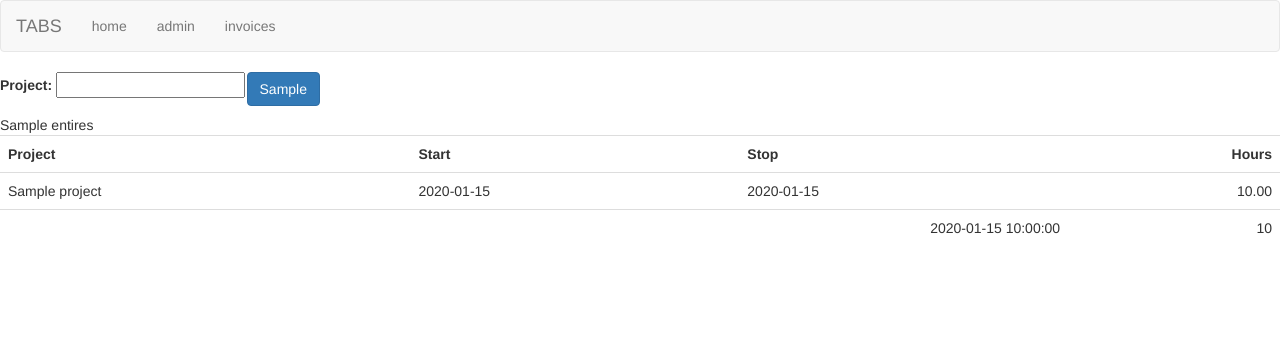
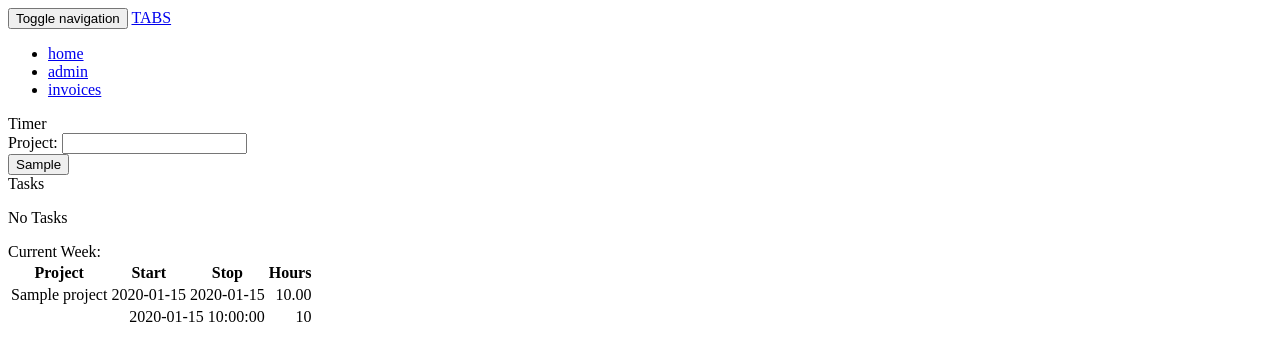
Before and after one commit to cisko3000/tabs, a Python web app: template app/templates/home.html in a window 1280 px wide. Shown: the top 361 px of the page. Run offline with Jinja, Linux system fonts and the light colour scheme; the template is opened without the code that fills it: most values are stand-ins (such as "Sample title", 1, 10 or a date in 2020); form fields are guessed from the names that the template uses; some libraries are stand-ins or nearby versions.

Commit message:
Improve design

```diff
--- a/app/templates/base.html
+++ b/app/templates/base.html
@@ -8,7 +8,7 @@
 {% endblock %}
 
 {% block navbar %}
-	<nav class="navbar navbar-default">
+	<nav class="navbar navbar-inverse">
 			<div class="container-fluid">
 				<div class="navbar-header">
 					<button type="button" class="navbar-toggle collapsed" data-toggle="collapse" data-target="#menu-collapse" aria-expanded="false">
@@ -17,16 +17,17 @@
         				<span class="icon-bar"></span>
         				<span class="icon-bar"></span>
       				</button>
-      			<a class="navbar-brand" href="{{ url_for('home') }}">TABS</a>
-      		</div>
+      				<a class="navbar-brand" href="{{ url_for('home') }}">TABS</a>
+      			</div>
       		<!-- Nav links for toggling -->
       		<div class="collapse navbar-collapse" id="menu-collapse">
 				<ul class="nav navbar-nav">
-					<li><a href="{{ url_for('home') }}">home</a></li>
+					<li class="active"><a href="{{ url_for('home') }}">home</a></li>
 					<li><a href="{{ url_for('admin') }}">admin</a></li>
 					<li><a href="{{ url_for('tabs_invoice.invoices') }}">invoices</a></li>
 				</ul>
 			</div>
+		</div>
 	</nav>
 {% endblock navbar %}
 
@@ -49,8 +50,10 @@
 {% endblock %}
 
 
-    {% block scripts %}
-
-    <script src="{{bootstrap_find_resource('js/bootstrap.js', cdn='bootstrap')}}"></script>
+{% block scripts %}
+<script src="{{bootstrap_find_resource('js/bootstrap.js', cdn='bootstrap')}}"></script>
 <script src="/admin/static/admin/js/form-1.0.0.js"></script>
-    {% endblock scripts %}
+{% endblock scripts %}
+{% block styles %}
+<link rel="stylesheet" type="text/css" href="{{ bootstrap_find_resource('bootstrap.css', 'sandstone', use_minified = True) }}">
+{% endblock styles%}
--- a/app/templates/home.html
+++ b/app/templates/home.html
@@ -7,43 +7,86 @@
 
 
 {% block content %}
-<script>
-	$(document).ready(function() {$("#project").select2()});
-</script>
-<div style="width:320px">
-<form role="form" action="{{ url_for('home') }}" method="post">
-	<div class="form-group" style="min-width:310px">
-		<label for="project">Project:<small></small></label>
+
+<div class="container">
+	<div class="row">
+
+
+
+
+		<div class="col-md-5">
+			<div class="panel panel-default">
+				<div class="panel-heading">
+					<div class="panel-title">Timer</div>
+				</div>
+				<div class="panel-body">
+					<form class="" role="form" action="{{ url_for('home') }}" method="post">
+						<div class="form-group">
+							<label for="project">Project:</label>
 							{{ time_entry_form.project(xreadonly=True) }}
-	<button type="submit" class="btn btn-primary" style="float:right" id="start">{{ start_or_stop }}</button>
 					    </div>
+							<button type="submit" class="btn btn-primary pull-right"  id="start">{{ start_or_stop }}</button>
 					</form>
 				</div>
-{{entires}}
-{% if entries == ''   %}
-	<i>No entires for this week yet.</i>
-{% endif %}
+			</div>
+		</div>
+		<div class="col-md-5">
+			<div class="panel panel-default">
+				<div class="panel-heading">
+					<div class="panel-title">Tasks</div>
+				</div>
+				<div class="panel-body">
+					<p>No Tasks</p>
+				</div>
+			</div>
+		</div>
+	</div>
+</div>
+
+<div class="container-fluid">
+<div class="row">
+	<div class="col-sm-12">
+		<div xclass="panel panel-default">
+			<!--<div class="panel-heading">
+				<div class="panel-title">Current Week:</div>
+			</div>-->
+			Current Week:
+			{% if not entries %}
+			<table class="table"><tr><td><p><i>No entries</i></p></td></tr></table>
+			<!--<div class="panel-body"><p><i>No entries</i></p></div>-->
+			{% else %}
+			<table class="table">
+				<tr><th>Project</th><th>Start</th><th>Stop</th><th style="text-align:right">Hours</th></tr>
 				{% for entry in entries %}
-{% if loop.first %} <table class="table">
-	<tr><th>Project</th><th>Start</th><th>Stop</th><th style="text-align:right">Hours</th></tr>
-{% endif %}
-	<tr><td nowrap>
+				<tr>
+					<td nowrap>
 					{{ entry.project }}
 					</td>
 					<td nowrap>
 						{{ entry.start.strftime('%x %H:%M') }}
-		</td><td>
+					</td>
+					<td>
 					{% if entry.stop is not none %}{{ entry.stop.strftime('%x %H:%M') }} {% endif %}
-		</td><td style="text-align:right">
+					</td>
+					<td style="text-align:right">
 					{% if entry.delta is not none %} {{ "{0:0.2f}".format(entry.delta)}} {% endif %}</td>
 				</tr>
-	{% if loop.last %}
+				{% endfor %}
 				<tr>
 					<td colspan=3 style="text-align:right">{{ total_today }}</td>
 					<td  style="text-align:right">{{ week_total }}</td>
 				</tr>
-	</table>{% endif %}
-{% endfor %}
+			</table>
+			{% endif %}
+		</div>
+	</div>
+</div>
+</div>
+{% endblock %}
 
-
+{% block scripts %}
+{{ super() }}
+<script>
+	$(document).ready(function() {$("#project").select2()});
+</script>
 {% endblock %}
```
Also changed, not shown: app/__init__.py (+7 -1 lines). Lines whose indentation alone changed are shown as unchanged.
